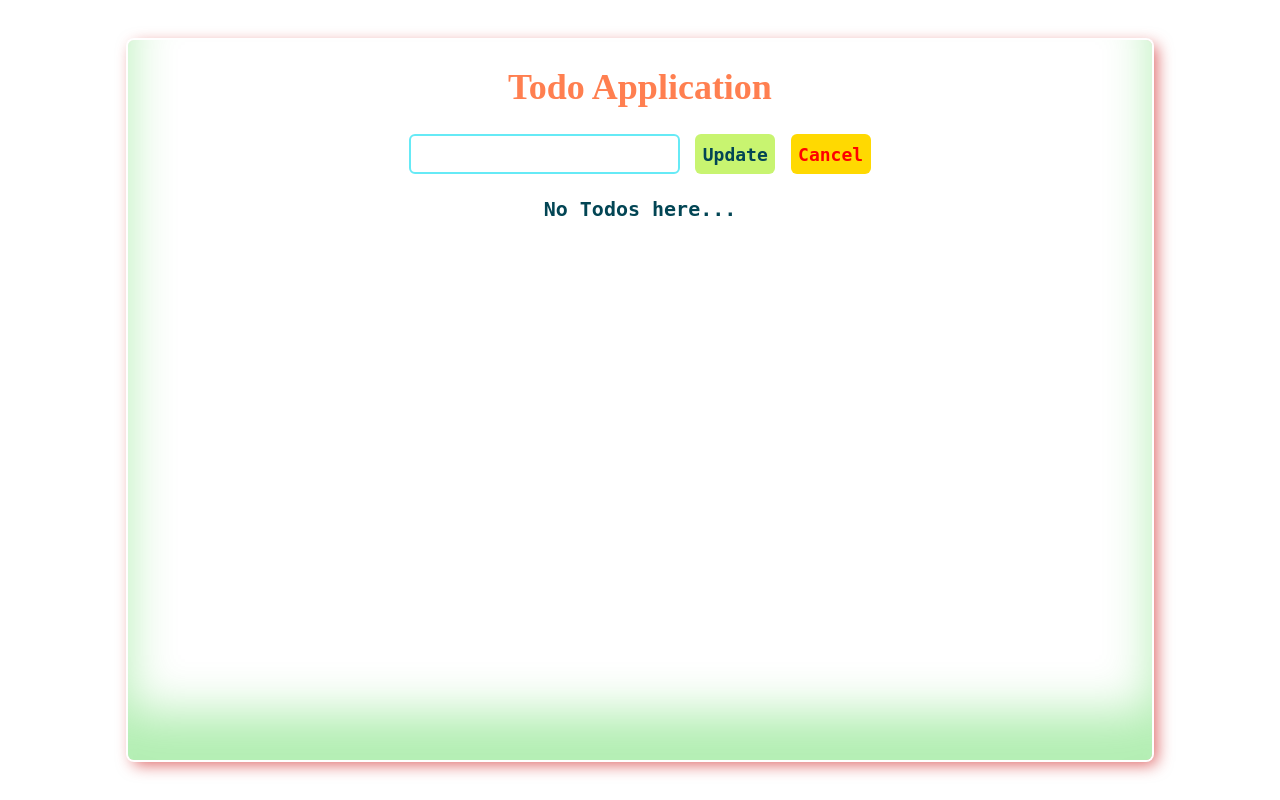
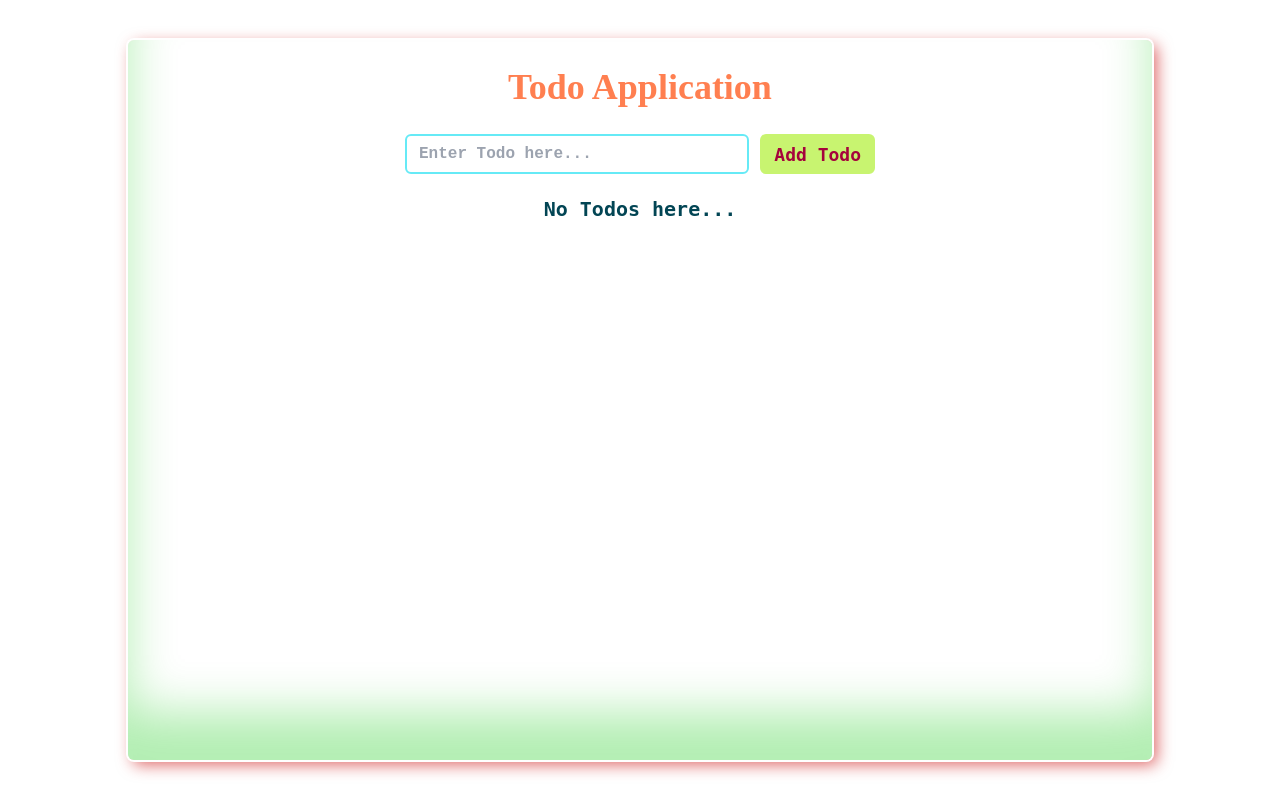
Before and after one commit to CodeWithYash99/todo-app, a React (Create React App) app: page / in a window 1280 px wide. Built offline with nearby package versions, Linux system fonts and the light colour scheme.

Commit message:
Update Form

```diff
--- a/src/components/Todo/index.js
+++ b/src/components/Todo/index.js
@@ -64,7 +64,7 @@ export const Todo = () => {
     <div className="todo-container flex flex-col items-center">
       <h1 className="todo-title">Todo Application</h1>
 
-      {updateTodo ? (
+      {updateTodo && updateTodo.title ? (
         <form
           className="todo-form-container flex flex-row justify-evenly"
           onSubmit={addTodoHandler}
```
